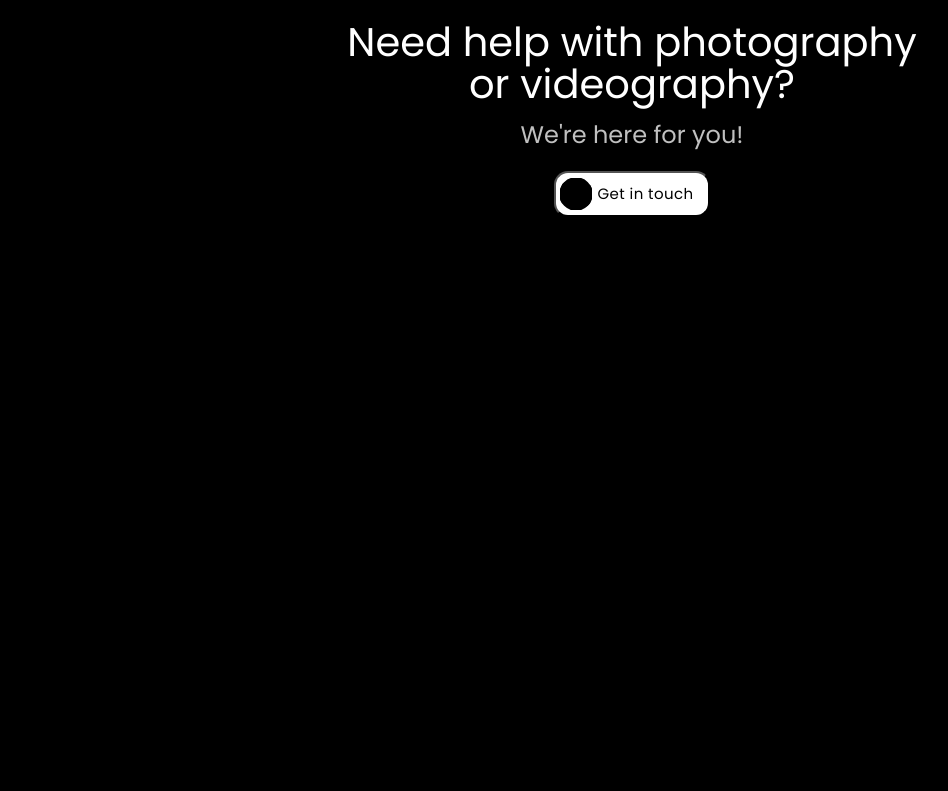
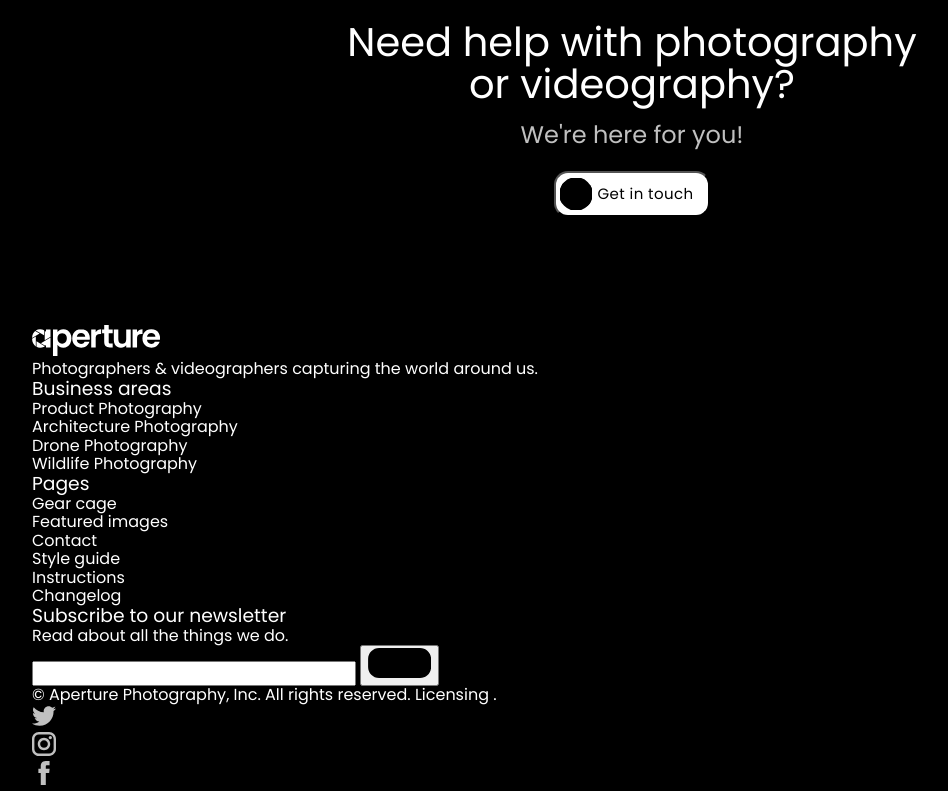
Before and after one commit to sintanya/Aperture-Studios, a website: page app/index.html in a window 1280 px wide. Shown: the part 2149-2940 px from the top of the page, without its empty margins (8-956 px from the left). Before the commit the page ends 2474 px from the top, so only its background shows below. Drawn offline with nearby package versions, Linux system fonts and the light colour scheme.

Commit message:
add footer

```diff
--- a/app/index.html
+++ b/app/index.html
@@ -788,6 +788,85 @@
         </div>
       </section>
     </main>
+
+    <footer class="footer">
+      <div class="footer__container container">
+        <section class="footer__information">
+          <div class="footer__logo-box">
+            <a class="footer__logo" href=""
+              ><svg width="128" height="31">
+                <use href="./images/icons.svg#icon-logo"></use>
+              </svg>
+            </a>
+            <p class="footer__text">Photographers & videographers capturing the world around us.</p>
+          </div>
+
+          <div class="footer__info">
+            <div class="footer__additional-photos">
+              <h3 class="footer__title">Business areas</h3>
+              <ul class="footer__list">
+                <li class="footer__item"><a href=""></a>Product Photography</li>
+                <li class="footer__item"><a href=""></a>Architecture Photography</li>
+                <li class="footer__item"><a href=""></a>Drone Photography</li>
+                <li class="footer__item"><a href=""></a>Wildlife Photography</li>
+              </ul>
+            </div>
+
+            <div class="footer__additional-info">
+              <h3 class="footer__title">Pages</h3>
+              <ul class="footer__list">
+                <li class="footer__item"><a href="">Gear cage</a></li>
+                <li class="footer__item"><a href="">Featured images</a></li>
+                <li class="footer__item"><a href="">Contact</a></li>
+                <li class="footer__item"><a href="">Style guide</a></li>
+                <li class="footer__item"><a href="">Instructions</a></li>
+                <li class="footer__item"><a href="">Changelog</a></li>
+              </ul>
+            </div>
+          </div>
+        </section>
+
+        <section class="footer__subscription">
+          <div class="subscription">
+            <h3 class="footer__title">Subscribe to our newsletter</h3>
+            <p class="footer__text">Read about all the things we do.</p>
+          </div>
+          <div class="subscription__input">
+            <input class="footer__input" type="email" name="mail" id="mail" />
+            <button class="footer__button" type="submit">
+              <svg width="63" height="30">
+                <use href="./images/icons.svg#icon-button2"></use>
+              </svg>
+            </button>
+          </div>
+        </section>
+
+        <section class="foter__social">
+          <p class="footer__copy">© Aperture Photography, Inc. All rights reserved. Licensing .</p>
+
+          <ul class="footer__networks networks">
+            <li class="networks__item">
+              <a class="networks__link" href=""
+                ><svg class="networks__icon" width="24" height="24">
+                  <use href="./images/icons.svg#icon-twitter"></use></svg
+              ></a>
+            </li>
+            <li class="networks__item">
+              <a class="networks__link" href=""
+                ><svg class="networks__icon" width="24" height="24">
+                  <use href="./images/icons.svg#icon-instagram"></use></svg
+              ></a>
+            </li>
+            <li class="networks__item">
+              <a class="networks__link" href=""
+                ><svg class="networks__icon" width="24" height="24">
+                  <use href="./images/icons.svg#icon-fb"></use></svg
+              ></a>
+            </li>
+          </ul>
+        </section>
+      </div>
+    </footer>
     <script src="./js/main.min.js"></script>
     <script src="./js/menu.js"></script>
   </body>
```
